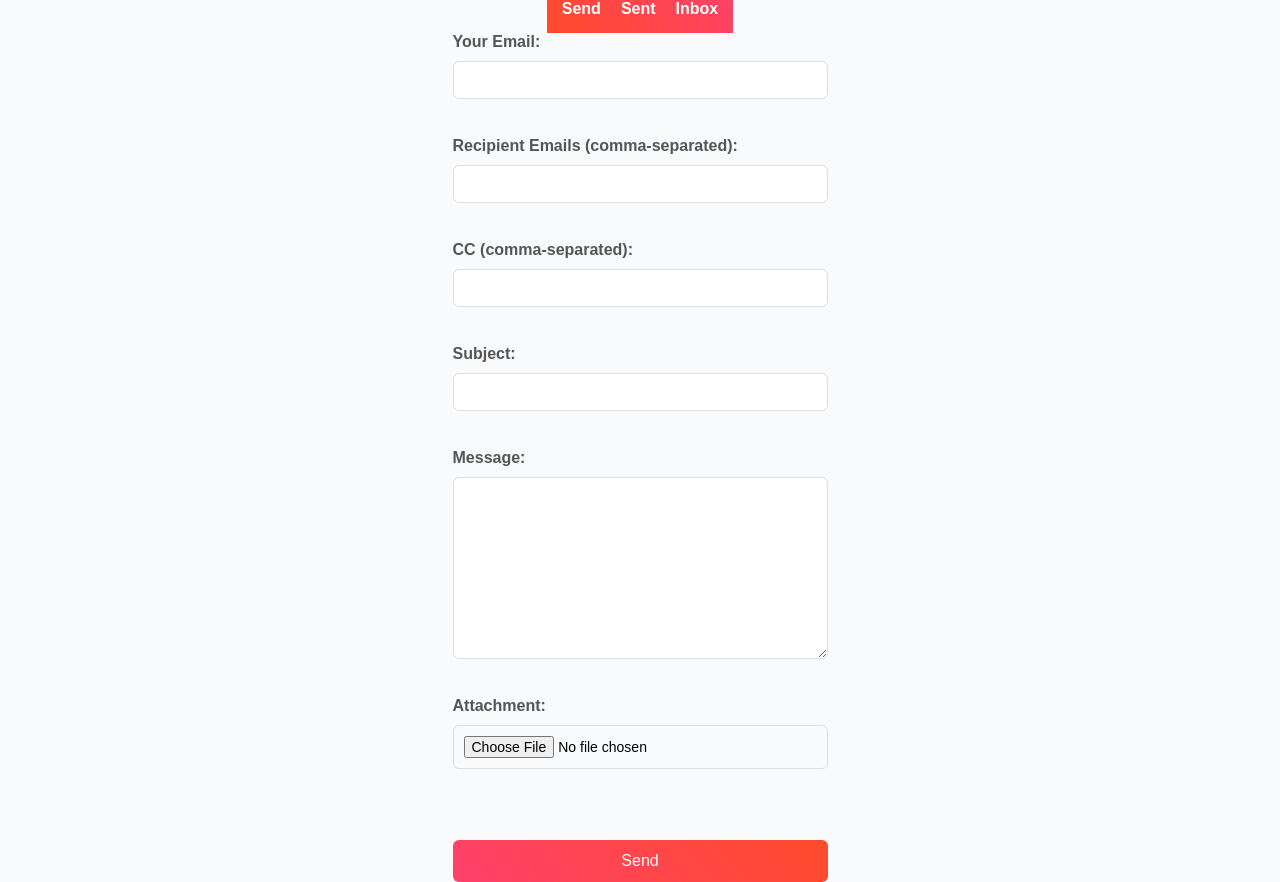
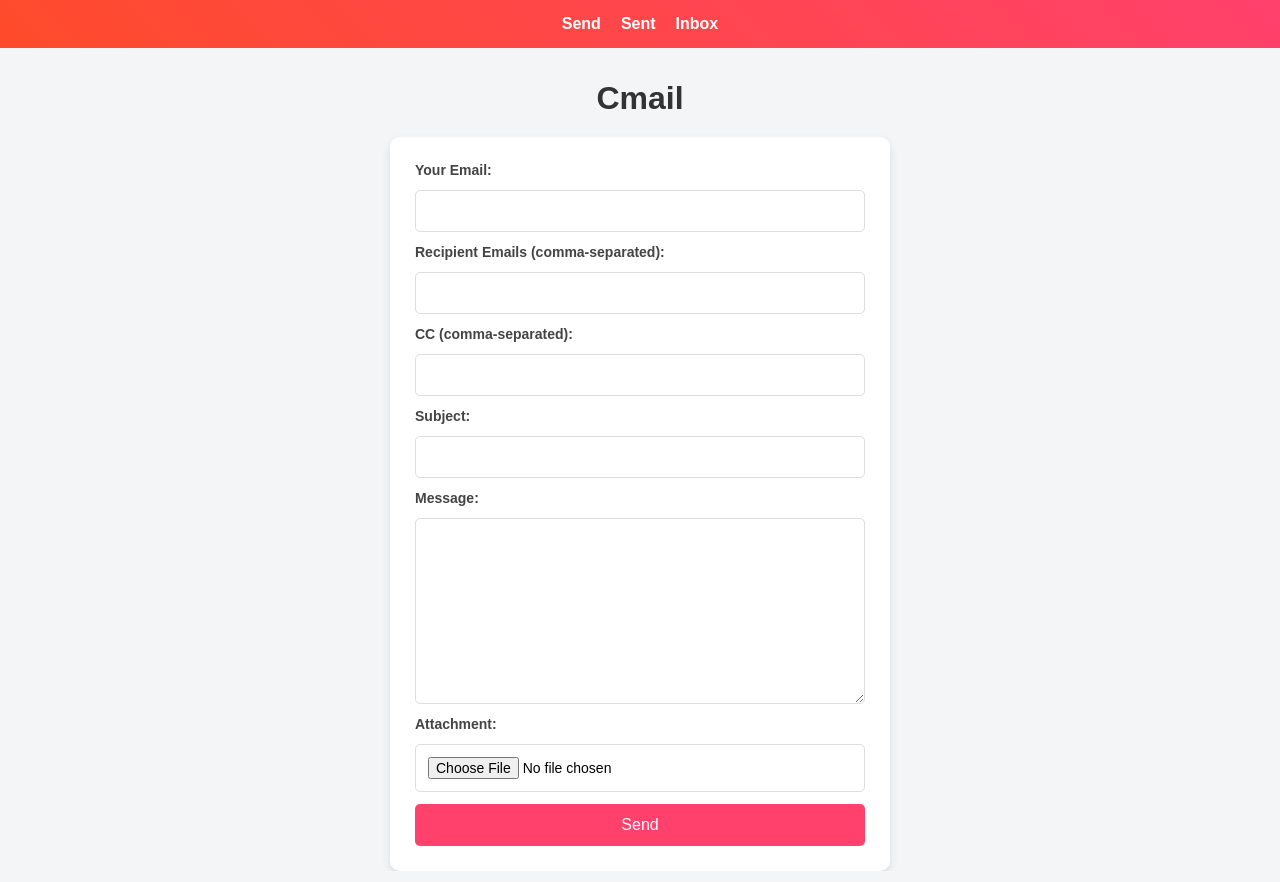
Before and after one commit to ACovrighin/NetworkFinal, a Django app: page / in a window 1280 px wide. Run offline with Django 5.2, Linux system fonts and the light colour scheme.

Commit message:
Fully done

```diff
--- a/email_project/email_app/static/email_app/styles.css
+++ b/email_project/email_app/static/email_app/styles.css
@@ -1,74 +1,132 @@
+/* Reset styles */
+* {
+    margin: 0;
+    padding: 0;
+    box-sizing: border-box;
+    font-family: 'Poppins', sans-serif;
+}
+
+/* Body */
 body {
-    background-color: #f9fafb;
-    font-family: 'Poppins', sans-serif;
+    background-color: #f4f5f7;
+    display: flex;
+    flex-direction: column;
+    align-items: center;
+    min-height: 100vh;
+    padding-top: 80px;
+}
+
+/* Navbar */
+nav {
+    position: fixed;
+    top: 0;
+    left: 0;
+    width: 100%;
     display: flex;
     justify-content: center;
-    align-items: center;
-    height: 100vh;
-    margin: 0;
-    flex-direction: column;
+    gap: 20px;
+    padding: 15px;
+    background: linear-gradient(45deg, #ff4b2b, #ff416c);
+    color: white;
 }
 
-h2 {
+nav a {
+    color: white;
+    text-decoration: none;
+    font-weight: bold;
+    font-size: 16px;
+    transition: opacity 0.3s;
+}
+
+nav a:hover {
+    opacity: 0.8;
+}
+
+/* Header */
+header {
     text-align: center;
-    font-size: 24px;
-    color: #333;
     margin-bottom: 20px;
 }
 
-.container {
+h1 {
+    font-size: 32px;
+    color: #333;
+}
+
+/* Form Container */
+.form-container {
     background: white;
     padding: 25px;
     border-radius: 10px;
     box-shadow: 0 4px 10px rgba(0, 0, 0, 0.1);
-    width: 420px;
+    width: 100%;
+    max-width: 500px;
 }
 
-form {
+/* Form */
+.email-form {
     display: flex;
     flex-direction: column;
-    gap: 10px;
+    gap: 12px;
 }
 
-label {
+.email-form label {
     font-weight: 600;
-    color: #555;
+    color: #444;
+    font-size: 14px;
 }
 
-input, textarea {
-    padding: 10px;
+.email-form input,
+.email-form textarea {
+    width: 100%;
+    padding: 12px;
     border: 1px solid #ddd;
-    border-radius: 6px;
+    border-radius: 5px;
     font-size: 14px;
-    transition: 0.3s;
+    transition: border 0.3s;
 }
 
-input:focus, textarea:focus {
-    border-color: #007bff;
+.email-form textarea {
+    min-height: 100px;
+    resize: vertical;
+}
+
+.email-form input:focus,
+.email-form textarea:focus {
+    border-color: #ff4b2b;
     outline: none;
 }
 
+/* Button */
 button {
-    margin-top: 15px;
+    width: 100%;
     padding: 12px;
-    background: linear-gradient(45deg, #ff416c, #ff4b2b);
+    background: #ff416c;
     color: white;
     border: none;
-    border-radius: 6px;
+    border-radius: 5px;
     font-size: 16px;
     cursor: pointer;
-    transition: 0.3s;
+    transition: background 0.3s;
 }
 
 button:hover {
-    background: linear-gradient(45deg, #ff4b2b, #ff416c);
+    background: #ff4b2b;
 }
 
-.alert {
-    background-color: #d4edda;
+/* Alerts */
+.alert-success {
+    background: #d4edda;
     color: #155724;
     padding: 10px;
-    margin-bottom: 15px;
-    border-radius: 6px;
+    border-radius: 5px;
     text-align: center;
 }
+
+.alert-error {
+    background: #f8d7da;
+    color: #721c24;
+    padding: 10px;
+    border-radius: 5px;
+    text-align: center;
+}
--- a/email_project/email_app/templates/email_app/send_email.html
+++ b/email_project/email_app/templates/email_app/send_email.html
@@ -8,55 +8,47 @@
     <link rel="stylesheet" type="text/css" href="{% static 'email_app/styles.css' %}">
 </head>
 <body>
-
-    <h2>Send an Email</h2>
-    {% if message %}
-        <p style="color: green;">{{ message }}</p>
-    {% endif %}
-    {% if error %}
-        <p style="color: red;">Error: {{ error }}</p>
-    {% endif %}
-
     <nav style="display: flex; justify-content: center; gap: 20px; padding: 15px; background: linear-gradient(45deg, #ff4b2b, #ff416c); color: white;">
         <a href="{% url 'send_email' %}" style="color: white; text-decoration: none; font-weight: bold;">Send</a>
         <a href="{% url 'sent_emails' %}" style="color: white; text-decoration: none; font-weight: bold;">Sent</a>
         <a href="{% url 'inbox' %}" style="color: white; text-decoration: none; font-weight: bold;">Inbox</a>
     </nav>
 
-    <div class="logincontainer">
-    <div class="formrow">
+    <header>
+        <h1>Cmail</h1>
+    </header>
 
+    <div class="form-container">
+        {% if message %}
+            <p class="alert-success">{{ message }}</p>
+        {% endif %}
+        {% if error %}
+            <p class="alert-error">Error: {{ error }}</p>
+        {% endif %}
 
-    <form method="post" enctype="multipart/form-data" class="forminput">
+        <form method="post" enctype="multipart/form-data" class="email-form">
             {% csrf_token %}
 
             <label for="id_email_sender">Your Email:</label>
             {{ form.email_sender }}
-        <br>
 
             <label for="id_email_receivers">Recipient Emails (comma-separated):</label>
             {{ form.email_receivers }}
-        <br>
 
             <label for="id_cc_receivers">CC (comma-separated):</label>
             {{ form.cc_receivers }}
-        <br>
 
             <label for="id_subject">Subject:</label>
             {{ form.subject }}
-        <br>
 
             <label for="id_body">Message:</label>
             {{ form.body }}
-        <br>
 
             <label for="id_attachment">Attachment:</label>
             {{ form.attachment }}
-        <br><br>
 
             <button type="submit">Send</button>
         </form>
     </div>
-</div>
 </body>
 </html>
```
Lines whose indentation alone changed are shown as unchanged.
